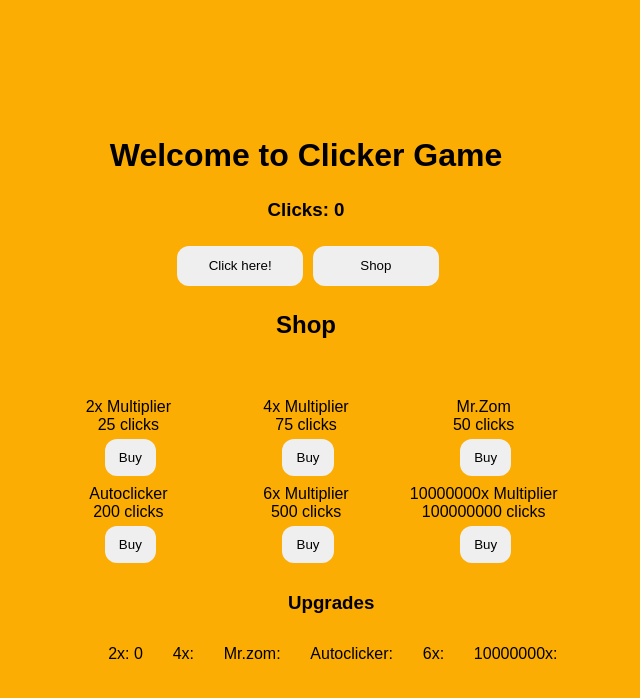
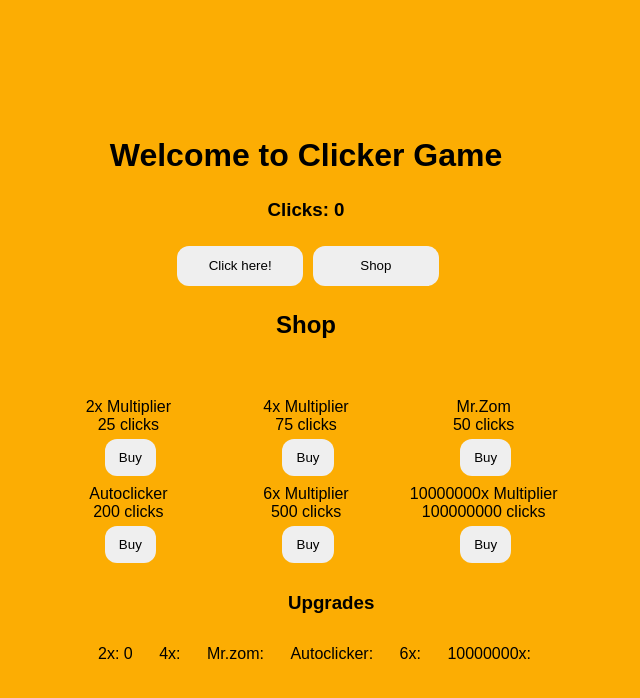
Before and after one commit to Vipershroom/clicker-game-react, a React (Create React App) app: page / in a window 1280 px wide. Both pictures are taken after a click on the button "Shop". Shown: the top 698 px of the page, without its empty margins (334-974 px from the left). Built offline with nearby package versions, Linux system fonts and the light colour scheme.

Commit message:
I hate positioning this list

```diff
--- a/src/Components/styles/Upgrade.scss
+++ b/src/Components/styles/Upgrade.scss
@@ -8,10 +8,10 @@
             display: flex;
             justify-content: end;
             list-style: none;
-            padding-left: 27%;
+            padding-left: 25%;
 
             li {
-                margin-left: 9%;
+                margin-right: 7.8%;
                 flex-shrink: 0;
             }
         }
```
